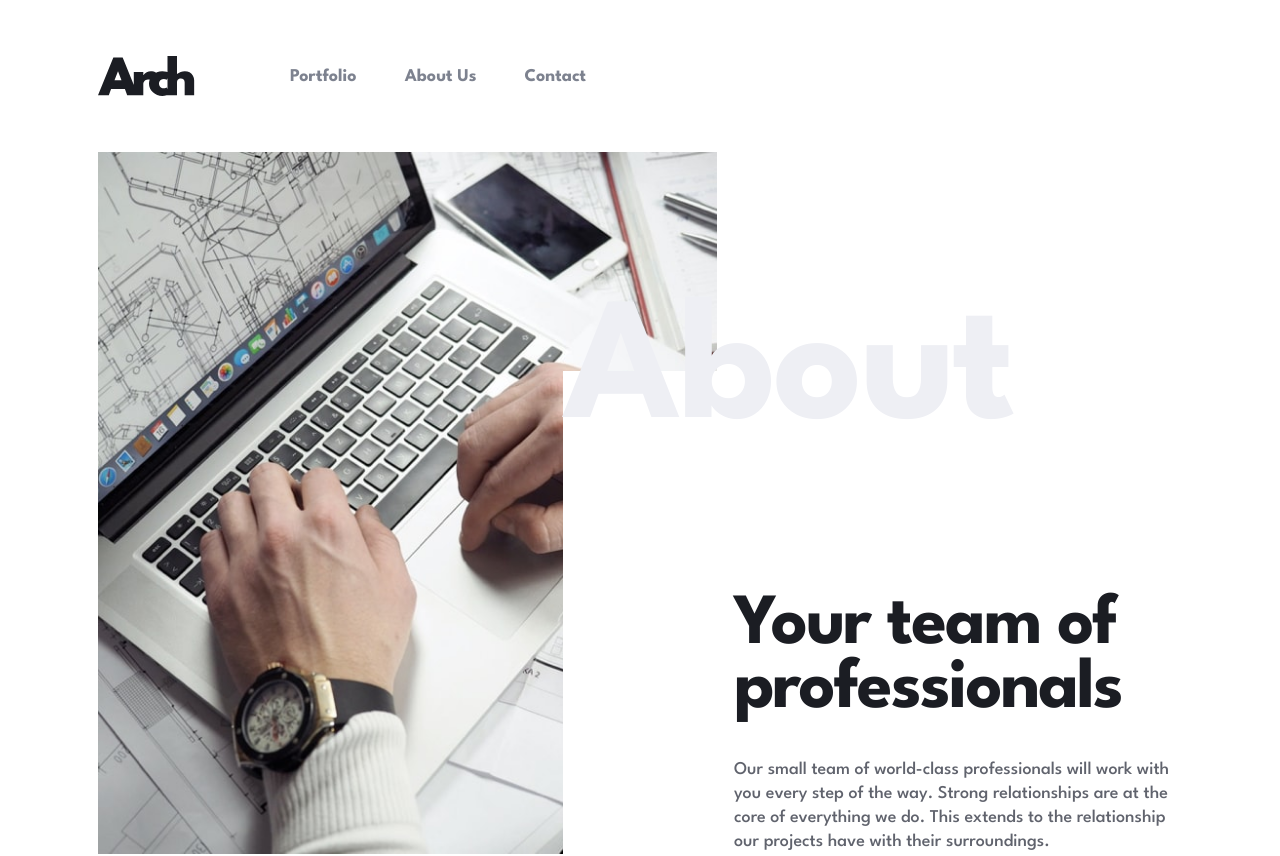
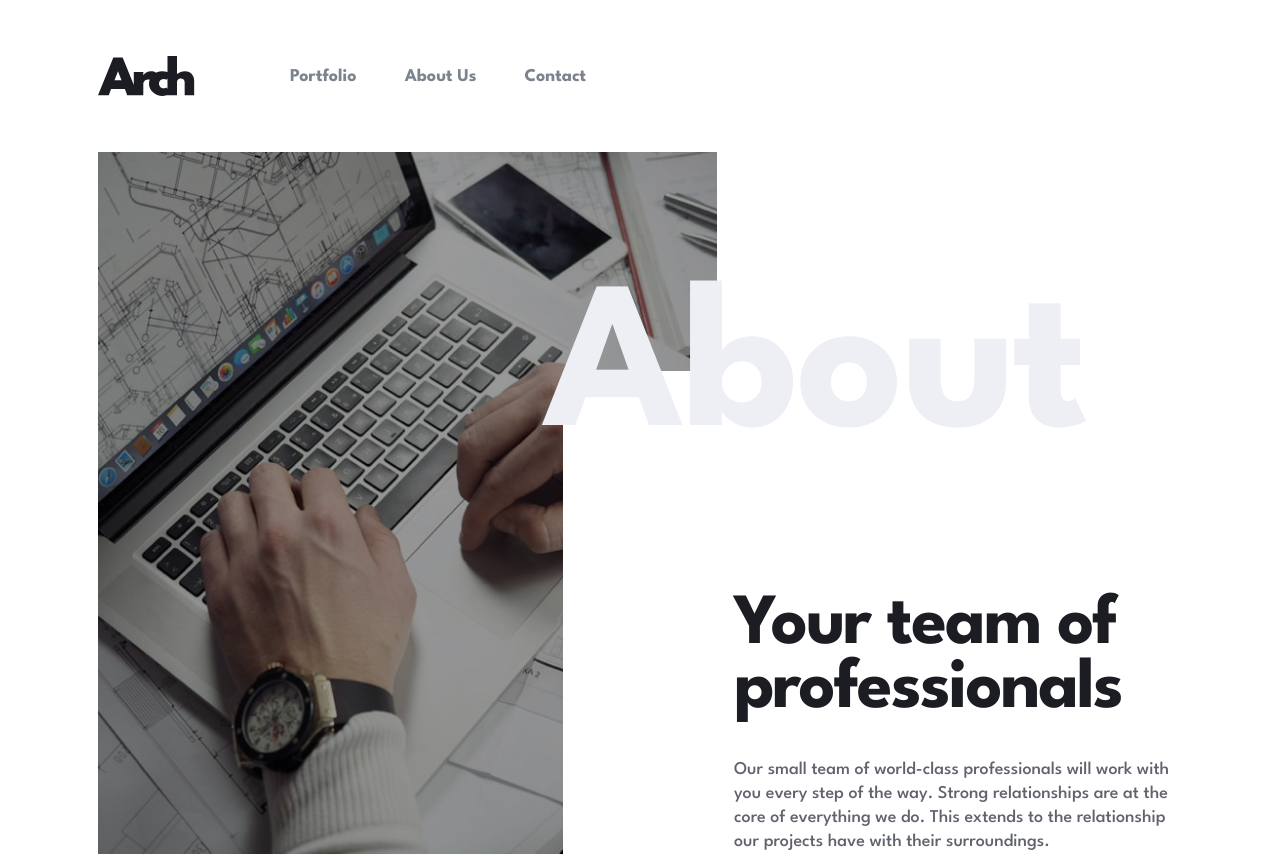
Before and after one commit to David-Henery4/Arch-Studio-website, a React (Vite) app: page /about in a window 1280 px wide. Shown: the top 856 px of the page. Built offline with nearby package versions, Linux system fonts and the light colour scheme.

Commit message:
about-page

```diff
--- a/src/components/reused/SubPageHero.jsx
+++ b/src/components/reused/SubPageHero.jsx
@@ -2,10 +2,11 @@ import {aboutHeroDesk,aboutHeroMob,aboutHeroTab} from "../../assets/about";
 
 const SubPageHero = () => {
   return (
-    <section className="col-start-1 col-end-13 mdTab:col-start-2 mdTab:col-end-12 mdTab:grid mdTab:max-h-[740px] mdTab:grid-rows-subTab mdTab:grid-cols-subTab lap:grid-cols-subDesk lap:grid-rows-subDesk">
-      <picture className="mdTab:col-start-1 mdTab:col-end-3 mdTab:row-start-1 mdTab:row-end-[13] lap:row-start-1 lap:row-end-3 lap:col-start-1 lap:col-end-3">
+    <section className="col-start-1 col-end-13 mdTab:col-start-2 mdTab:col-end-12 mdTab:grid mdTab:max-h-[740px] mdTab:grid-rows-subTab mdTab:grid-cols-subTab smLap:grid-cols-subDesk smLap:grid-rows-subDesk smLap:min-h-[600px]">
+      <picture className="relative mdTab:col-start-1 mdTab:col-end-3 mdTab:row-start-1 mdTab:row-end-[13] smLap:row-start-1 smLap:row-end-3 smLap:col-start-1 smLap:col-end-3">
         <source media="(min-width: 56.25em)" srcSet={aboutHeroDesk} />
         <source media="(min-width: 39.06em)" srcSet={aboutHeroTab} />
+        <div className="absolute left-0 top-0 w-full h-full bg-black/40"></div>
         <img
           className="w-full object-cover mdTab:h-full"
           src={aboutHeroMob}
@@ -13,9 +14,9 @@ const SubPageHero = () => {
           srcSet={aboutHeroMob}
         />
       </picture>
-      <div className="bg-white w-full relative py-5 px-8 grid gap-5 justify-start mdTab:px-[60px] mdTab:pr-0 mdTab:pb-0 mdTab:justify-end mdTab:content-end mdTab:col-start-2 mdTab:col-end-4 mdTab:row-start-6 mdTab:row-end-[13] mdTab:gap-9 lap:row-start-2 lap:row-end-3">
+      <div className="bg-white w-full relative py-5 px-8 grid gap-5 justify-start mdTab:px-[60px] mdTab:pr-0 mdTab:pb-0 mdTab:justify-end mdTab:content-end mdTab:col-start-2 mdTab:col-end-4 mdTab:row-start-6 mdTab:row-end-[13] mdTab:gap-9 smLap:row-start-2 smLap:row-end-3">
         <div className="absolute h-11 w-11/12 bg-white -top-11 left-0 mdTab:hidden"></div>
-        <h3 className="hidden absolute -top-24 right-0 text-veryLightGrey text-9xl font-bold leading-xtraLrgHeading -tracking-[3px] mdTab:block lap:left-0 lap:text-[175px] XtraLgDesk:text-[250px]">
+        <h3 className="hidden absolute -top-24 right-0 text-veryLightGrey text-9xl font-bold leading-xtraLrgHeading -tracking-[3px] mdTab:block smLap:-left-5 smLap:text-[175px] desk:text-[210px] XtraLgDesk:text-[250px]">
           About
         </h3>
         <h2 className="text-lrgHeadingMob leading-lrgHeadingMob -tracking-[1.2px] font-bold max-w-md smTab:text-medHeading smTab:leading-medHeading smTab:tracking-lrgMedHeading">
```
